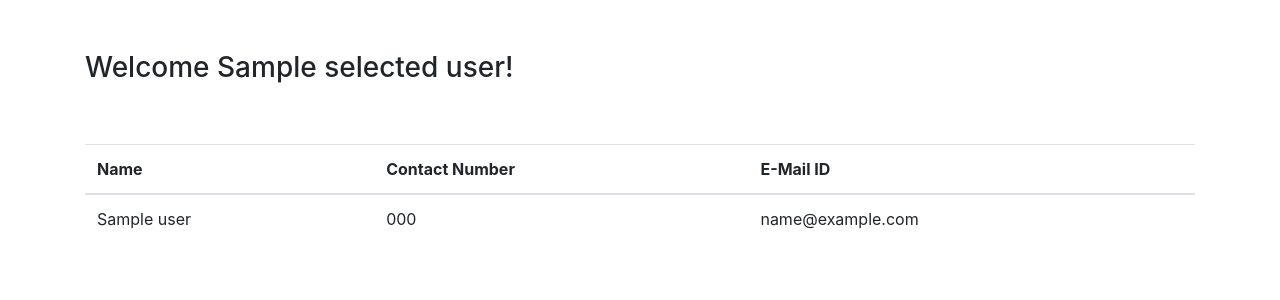
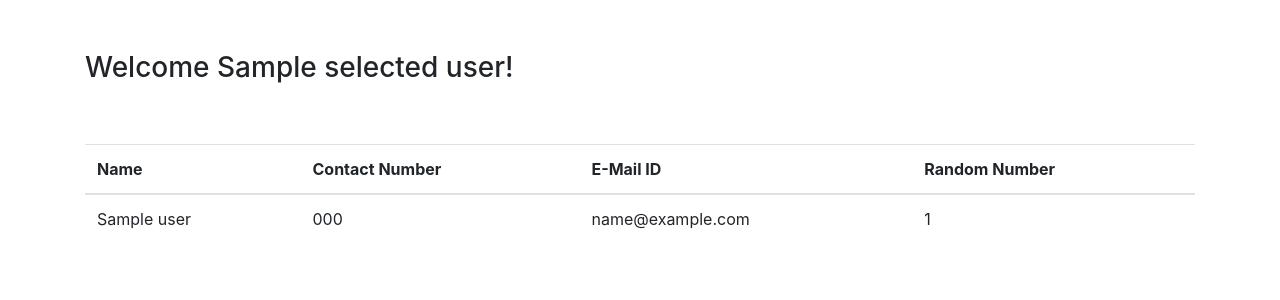
Before and after one commit to mvp94/flask_bootstrap_login, a Flask app: template templates/dashboard.html in a window 1280 px wide. Shown: the top 300 px of the page. Run offline with Flask 2, Linux system fonts and the light colour scheme; the template is opened without the code that fills it: most values are stand-ins (such as "Sample title", 1, 10 or a date in 2020); some libraries are stand-ins or nearby versions.

Commit message:
Added rand functionality to the demo project

```diff
--- a/app.py
+++ b/app.py
@@ -1,3 +1,5 @@
+import random
+
 from flask import Flask, render_template, redirect, request, url_for
 
 app = Flask(__name__)
@@ -51,7 +53,8 @@ def add_user():
    user = {'name': request.form["name"],
            'email': request.form["email-address"],
            'phoneNo': request.form["phoneNo"],
-           'password': request.form["password"]}
+           'password': request.form["password"],
+           'number': random.randint(0, 500)}
    data[user["email"]] = user
    return render_template('login.html', addedUser=True)
 
--- a/templates/dashboard.html
+++ b/templates/dashboard.html
@@ -25,6 +25,7 @@
                    <th scope="col">Name</th>
                    <th scope="col">Contact Number</th>
                    <th scope="col">E-Mail ID</th>
+                   <th scope="col">Random Number</th>
                </tr>
            </thead>
            <tbody>
@@ -33,6 +34,7 @@
                        <td>{{ user['name'] }}</td>
                        <td>{{ user['phoneNo'] }}</td>
                        <td>{{ user['email'] }}</td>
+                       <td>{{ user['number'] }}</td>
                    </tr>
                {% endfor %}
            </tbody>
```
